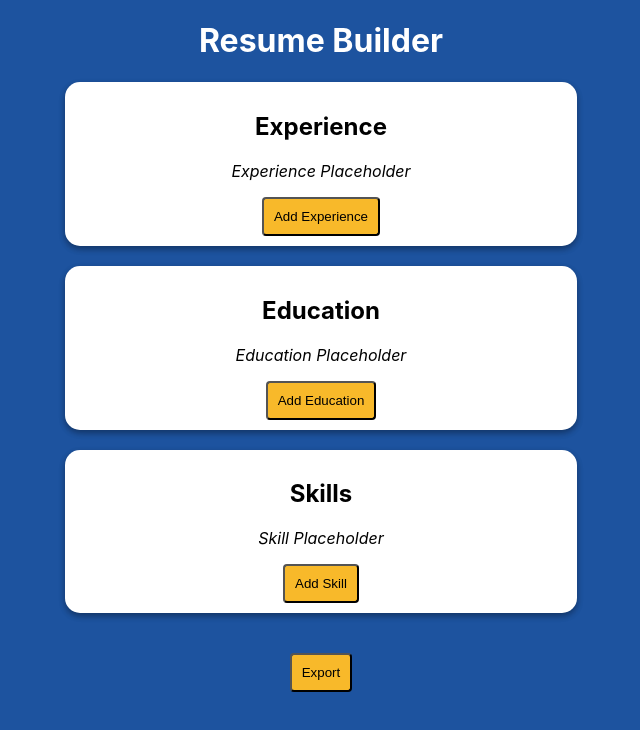
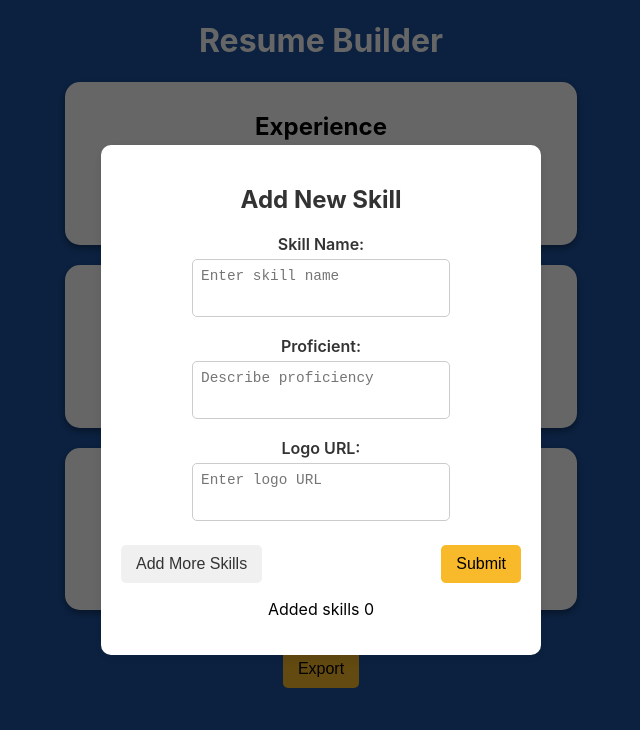
Before and after one commit to MLH-Fellowship/orientation-project-js-24.FAL.B, a React (Create React App) app: page / in a window 1280 px wide. Both pictures are taken after a click on the button "Add Skill". Shown: the top 730 px of the page, without its empty margins (319-959 px from the left). Built offline with nearby package versions, Linux system fonts and the light colour scheme.

Commit message:
Added text area for skill description

```diff
--- a/src/App.js
+++ b/src/App.js
@@ -1,8 +1,23 @@
+import { useState } from "react";
 import "./App.css";
+import AddSkillModal from "./component/add_skills/AddSkillModal";
 
 function App() {
+  const [openAddSkillModal, setOpenAddSkillModal] = useState(false);
+
+  const clickAddSkill = () => {
+    setOpenAddSkillModal((prevState) => !prevState);
+  }
+
+
   return (
     <div className="App">
+      {
+        openAddSkillModal && (
+          <AddSkillModal onClose={clickAddSkill}/>
+        )
+      }
+
       <h1>Resume Builder</h1>
       <div className="resumeSection">
         <h2>Experience</h2>
@@ -19,7 +34,7 @@ function App() {
       <div className="resumeSection">
         <h2>Skills</h2>
         <p>Skill Placeholder</p>
-        <button>Add Skill</button>
+        <button onClick={clickAddSkill}>Add Skill</button>
         <br></br>
       </div>
       <br></br>
--- /dev/null
+++ b/src/component/add_skills/AddSkillModal.css
@@ -0,0 +1,96 @@
+/* Modal background */
+.modal-background {
+    position: fixed;
+    inset: 0;
+    background-color: rgba(0, 0, 0, 0.6); /* Semi-transparent dark overlay */
+    display: flex;
+    justify-content: center;
+    align-items: center;
+    z-index: 50;
+}
+
+/* Modal container */
+.modal-container {
+    background-color: white;
+    width: 400px; /* Adjust size as needed */
+    padding: 20px;
+    border-radius: 10px;
+    box-shadow: 0 4px 12px rgba(0, 0, 0, 0.1); /* Adds a soft shadow */
+    position: relative;
+}
+
+.modal-content{
+    color: black;
+}
+
+/* Modal title */
+.modal-title {
+    font-size: 1.5rem;
+    margin-bottom: 20px;
+    text-align: center;
+    color: #333;
+}
+
+/* Skill description container */
+.skill-description .description {
+    margin-bottom: 15px;
+}
+
+.description label {
+    font-weight: 600;
+    color: #333;
+    display: block;
+    margin-bottom: 5px;
+}
+
+.description textarea {
+    width: 60%;
+    height: 40px;
+    padding: 8px;
+    font-size: 0.9rem;
+    border-radius: 5px;
+    border: 1px solid #ccc;
+    resize: none;
+    transition: border-color 0.3s ease;
+}
+
+.description textarea:focus {
+    border-color: #007bff; /* Blue border on focus */
+    outline: none;
+}
+
+/* Button styles */
+.modal-buttons {
+    display: flex;
+    justify-content: space-between;
+    margin-top: 20px;
+}
+
+button {
+    padding: 10px 15px;
+    font-size: 1rem;
+    border-radius: 5px;
+    border: none;
+    cursor: pointer;
+    transition: background-color 0.3s ease;
+}
+
+.add-skill-btn {
+    background-color: #f0f0f0;
+    color: #333;
+}
+
+.add-skill-btn:hover {
+    background-color: #e0e0e0;
+}
+
+.submit-btn:hover {
+    background-color: #81e022;
+}
+
+/* Media Query for smaller screens */
+@media (max-width: 500px) {
+    .modal-container {
+        width: 90%; /* Responsive modal width */
+    }
+}
--- /dev/null
+++ b/src/component/add_skills/AddSkillModal.jsx
@@ -0,0 +1,45 @@
+import { useState } from "react";
+import "./AddSkillModal.css"
+
+function AddSkillModal({onClose}){
+    const [numberOfSkills, setNumberOfSkills] = useState(0);
+
+    return (
+        <div className="modal-background" onClick={onClose}>
+            <div className="modal-container">
+                <div className="modal-content" onClick={(e) => e.stopPropagation()}>
+                    <h2 className="modal-title">Add New Skill</h2>
+                    <div className="skill-description">
+                        <div className="description">
+                            <label htmlFor="skill-detail">Skill Name:</label>
+                            <textarea name="skill-detail" id="skill-detail" placeholder="Enter skill name"></textarea>
+                        </div>
+                        <div className="description">
+                            <label htmlFor="proficient-detail">Proficient:</label>
+                            <textarea name="proficient-detail" id="proficient-detail" placeholder="Describe proficiency"></textarea>
+                        </div>
+                        <div className="description">
+                            <label htmlFor="logo-url">Logo URL:</label>
+                            <textarea name="logo-url" id="logo-url" placeholder="Enter logo URL"></textarea>
+                        </div>
+                    </div>
+                    <div className="modal-buttons">
+                        <button className="add-skill-btn">Add More Skills</button>
+                        <button className="submit-btn" onClick={onClose}>Submit</button>
+                    </div>
+
+                    {/* Added skills */}
+                    <div>
+                        <p>Added skills {numberOfSkills}</p>
+                    </div>
+                    <div className="added-skills-section">
+
+                    </div>
+                </div>
+            </div>
+        </div>
+    );
+
+}
+
+export default AddSkillModal;
```
Also changed, not shown: package.json (+7 -2 lines), 2 other files (tests, documents, lock files or other folders).
